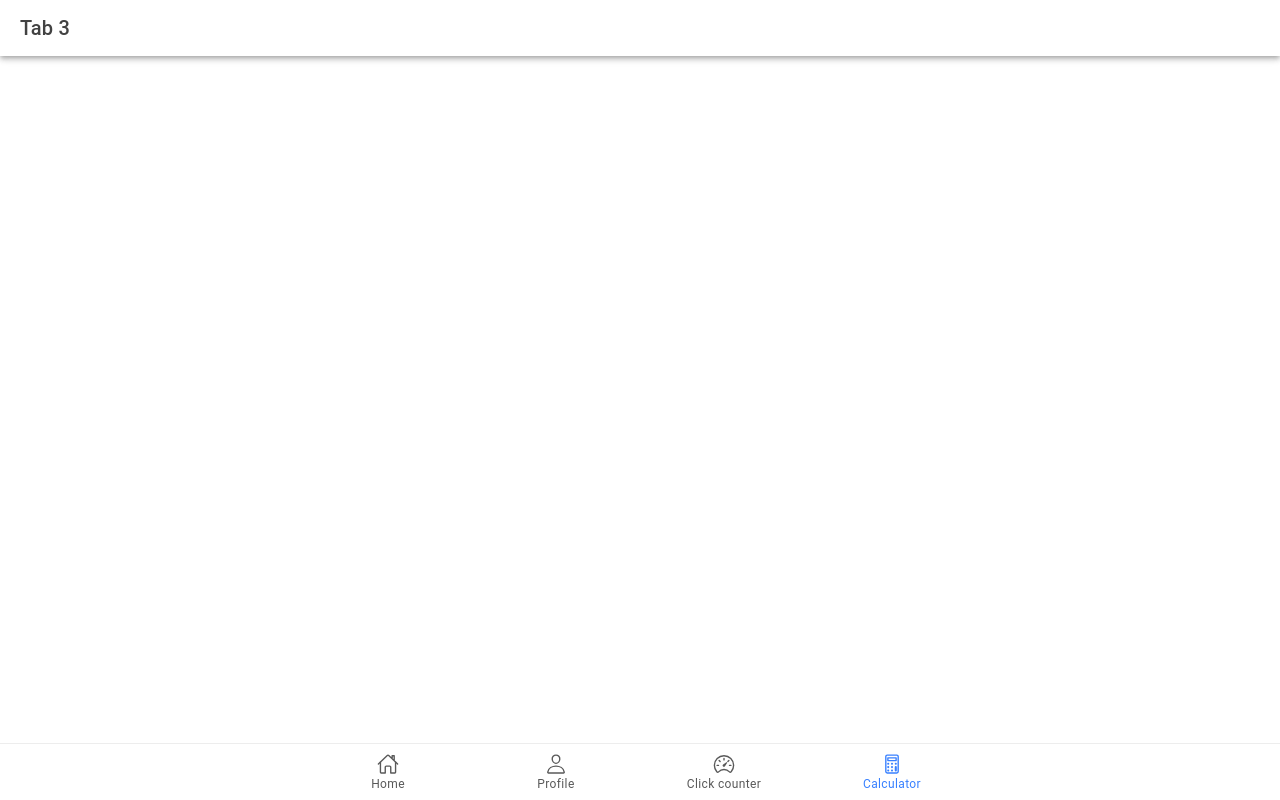
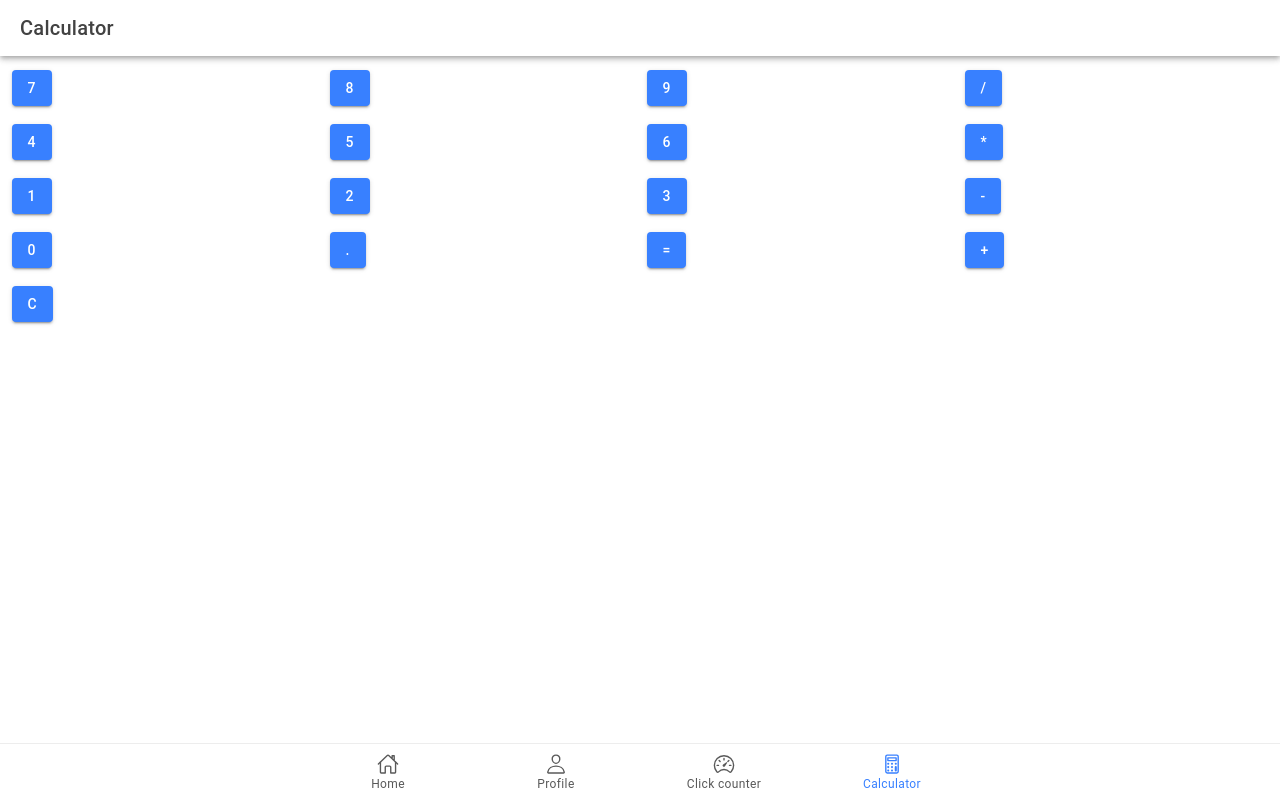
Before and after one commit to Jessmarivandalahigon/ion-t-dalahigon, a React (Vite) app: page /tab3 in a window 1280 px wide. Built offline with nearby package versions, Linux system fonts and the light colour scheme.

Commit message:
i add calculator code in tab3

```diff
--- a/src/pages/Tab2.tsx
+++ b/src/pages/Tab2.tsx
@@ -1,6 +1,5 @@
 import React, { useState } from 'react';
-import { IonContent, IonHeader, IonPage, IonTitle, IonToolbar, IonButton, IonActionSheet } from '@ionic/react';
-import ExploreContainer from '../components/ExploreContainer';
+import { IonContent, IonHeader, IonPage, IonTitle, IonToolbar, IonButton } from '@ionic/react';
 import './Tab2.css';
 
 const Tab2: React.FC = () => {
@@ -28,10 +27,10 @@
           </IonToolbar>
         </IonHeader>
 
-        <p>Click count: {clickCount}</p> <b></b>
+        <p>Click count: {clickCount}</p>
 
         <IonButton onClick={handleClick} expand="block">Click me</IonButton>
-        <IonButton onClick={handleReset} expand="block">Reset</IonButton> {/* Add reset button */}
+        <IonButton onClick={handleReset} expand="block">Reset</IonButton>
 
       </IonContent>
     </IonPage>
--- a/src/pages/Tab3.tsx
+++ b/src/pages/Tab3.tsx
@@ -1,21 +1,77 @@
-import { IonContent, IonHeader, IonPage, IonTitle, IonToolbar } from '@ionic/react';
-import ExploreContainer from '../components/ExploreContainer';
+import React, { useState } from 'react';
+import { IonContent, IonHeader, IonPage, IonTitle, IonToolbar, IonButton, IonGrid, IonRow, IonCol } from '@ionic/react';
 import './Tab3.css';
 
 const Tab3: React.FC = () => {
+  const [input, setInput] = useState(''); // State to store user input
+  const [result, setResult] = useState(''); // State to store calculation result
+
+  // Function to handle button clicks
+  const handleButtonClick = (value: string) => {
+    if (value === '=') {
+      // Evaluate the input expression and update the result state
+      try {
+        setResult(eval(input));
+      } catch (error) {
+        setResult('Error');
+      }
+    } else if (value === 'C') {
+      // Clear the input and result
+      setInput('');
+      setResult('');
+    } else {
+      // Append the clicked button value to the input
+      setInput(input + value);
+    }
+  };
+
   return (
     <IonPage>
       <IonHeader>
         <IonToolbar>
-          <IonTitle>Tab 3</IonTitle>
+          <IonTitle>Calculator</IonTitle>
         </IonToolbar>
       </IonHeader>
       <IonContent fullscreen>
         <IonHeader collapse="condense">
           <IonToolbar>
-            <IonTitle size="large">Tab 3</IonTitle>
+            <IonTitle size="large">Calculator</IonTitle>
           </IonToolbar>
         </IonHeader>
+
+        <div className="calc-container">
+          <div className="calc-input">{input}</div>
+          <div className="calc-result">{result}</div>
+          <IonGrid>
+            <IonRow>
+              <IonCol><IonButton onClick={() => handleButtonClick('7')}>7</IonButton></IonCol>
+              <IonCol><IonButton onClick={() => handleButtonClick('8')}>8</IonButton></IonCol>
+              <IonCol><IonButton onClick={() => handleButtonClick('9')}>9</IonButton></IonCol>
+              <IonCol><IonButton onClick={() => handleButtonClick('/')}>/</IonButton></IonCol>
+            </IonRow>
+            <IonRow>
+              <IonCol><IonButton onClick={() => handleButtonClick('4')}>4</IonButton></IonCol>
+              <IonCol><IonButton onClick={() => handleButtonClick('5')}>5</IonButton></IonCol>
+              <IonCol><IonButton onClick={() => handleButtonClick('6')}>6</IonButton></IonCol>
+              <IonCol><IonButton onClick={() => handleButtonClick('*')}>*</IonButton></IonCol>
+            </IonRow>
+            <IonRow>
+              <IonCol><IonButton onClick={() => handleButtonClick('1')}>1</IonButton></IonCol>
+              <IonCol><IonButton onClick={() => handleButtonClick('2')}>2</IonButton></IonCol>
+              <IonCol><IonButton onClick={() => handleButtonClick('3')}>3</IonButton></IonCol>
+              <IonCol><IonButton onClick={() => handleButtonClick('-')}>-</IonButton></IonCol>
+            </IonRow>
+            <IonRow>
+              <IonCol><IonButton onClick={() => handleButtonClick('0')}>0</IonButton></IonCol>
+              <IonCol><IonButton onClick={() => handleButtonClick('.')}>.</IonButton></IonCol>
+              <IonCol><IonButton onClick={() => handleButtonClick('=')}>=</IonButton></IonCol>
+              <IonCol><IonButton onClick={() => handleButtonClick('+')}>+</IonButton></IonCol>
+            </IonRow>
+            <IonRow>
+              <IonCol size="6"><IonButton onClick={() => handleButtonClick('C')}>C</IonButton></IonCol>
+            </IonRow>
+          </IonGrid>
+        </div>
 
       </IonContent>
     </IonPage>
```
